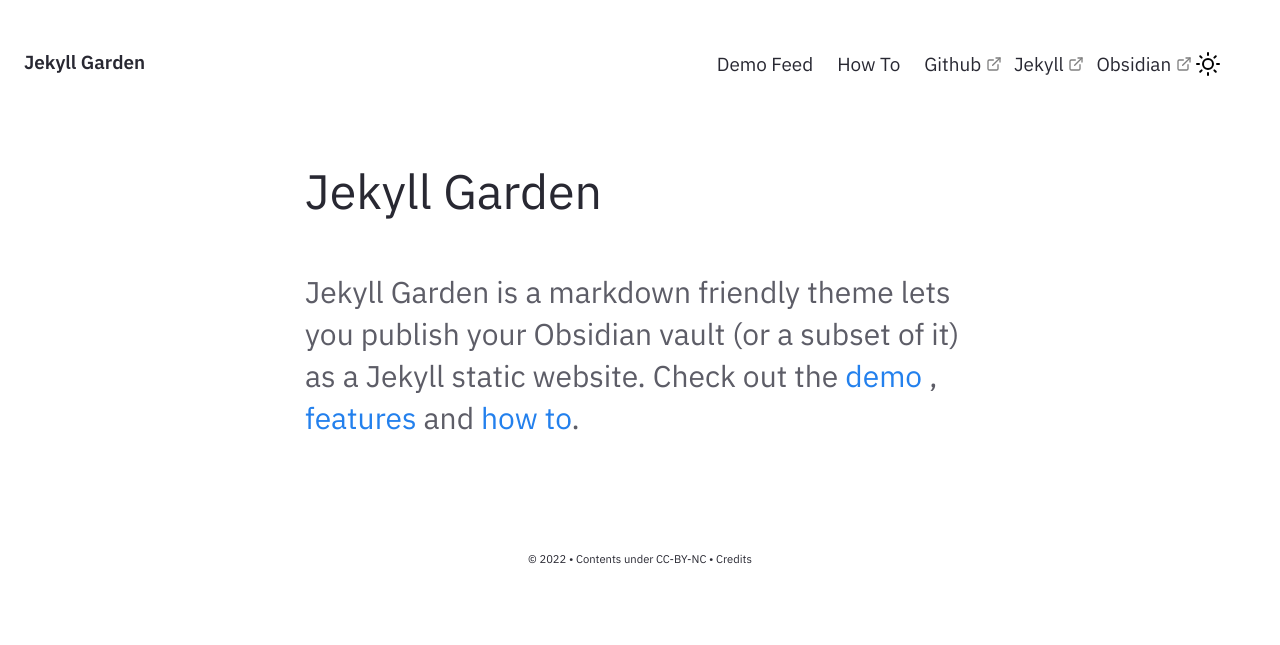
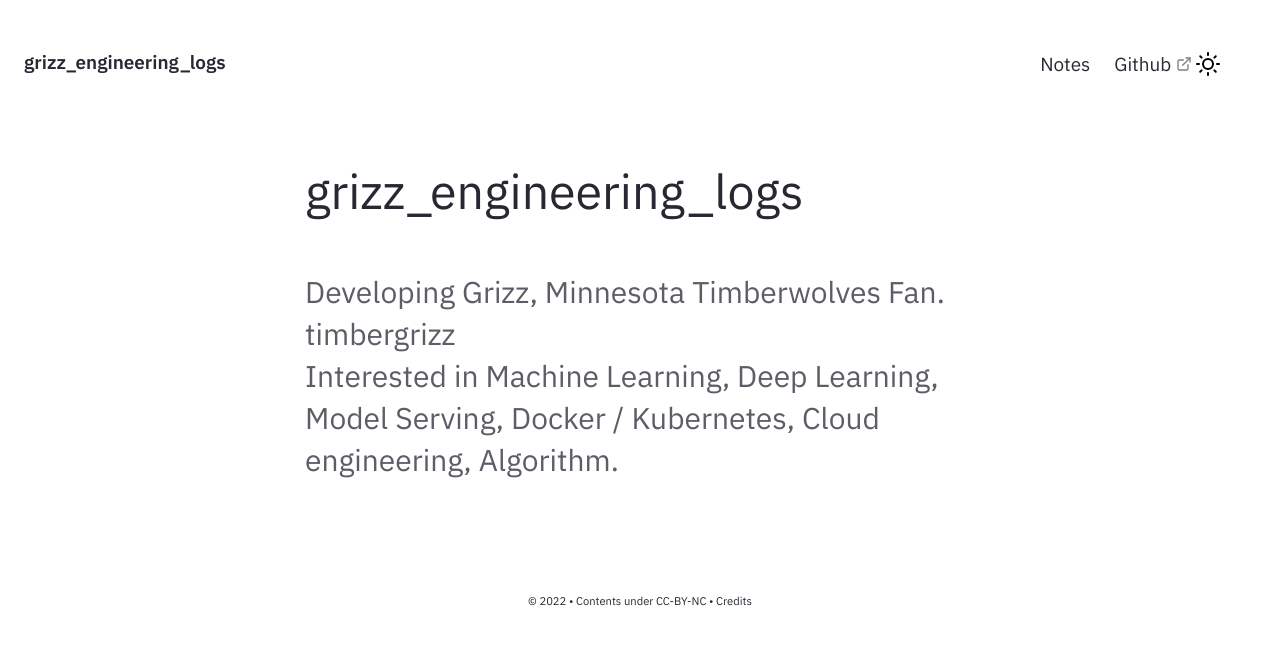
Before and after one commit to timbergrizz/timbergrizz.github.io, a Jekyll site: the page built from pages/index.md, in a window 1280 px wide. Shown: the top 645 px of the page. Built offline with Jekyll 4.4.1, drawn with Linux system fonts in a browser that asks for light colours.

Commit message:
Initializing my blog

```diff
--- a/_config.yml
+++ b/_config.yml
@@ -27,8 +27,8 @@ baseurl: ""
 
 # Website Header, Description, Footer year and text.
 # If you are deleting this, make sure you remove it from HTML files too
-heading: Jekyll Garden # Change this
-content: Obsidian ready Jekyll Theme
+heading: grizz_engineering_logs # Change this
+content: grizz has little storage for engineering logs
 copyright:
   year: © 2022
   msg: Contents under CC-BY-NC
--- a/_includes/Homepage.html
+++ b/_includes/Homepage.html
@@ -1,7 +1,7 @@
 <div class="home-intro">
     <div class="jumbo">{{site.heading}} </div>
     <div class="home-sub-text"> <h3>
-        Jekyll Garden is a markdown friendly theme lets you publish your Obsidian vault (or a subset of it) as a Jekyll static website.
-        Check out the <a href="{{'/notes' | relative_url}}"> demo </a>, <a href="{{'/post/features' | relative_url}}"> features </a> and <a href="{{'/post/how-to' | relative_url}}"> how to</a>.
+            Developing Grizz, Minnesota Timberwolves Fan. timbergrizz <br>
+            Interested in Machine Learning, Deep Learning, Model Serving, Docker / Kubernetes, Cloud engineering, Algorithm.
         </h3>
 </div> </div>
--- a/_includes/Nav.html
+++ b/_includes/Nav.html
@@ -54,19 +54,10 @@
     <div id="navbarBasicExample" class="navbar-menu">
       <div class="navbar-start">
         <a href="{{'/notes' | relative_url}}" class="navbar-item">
-          Demo Feed
+            Notes
         </a>
-        <a href="../post/how-to" class="navbar-item">
-          How To
-        </a>
-        <a href="https://github.com/Jekyll-Garden/jekyll-garden.github.io" target="_blank" class="navbar-item">
+        <a href="https://github.com/timbergrizz" target="_blank" class="navbar-item">
           Github
-        </a>
-        <a href="https://jekyllrb.com/" target="_blank" class="navbar-item">
-          Jekyll
-        </a>
-        <a href="https://obsidian.md/"  target="_blank" class="navbar-item">
-          Obsidian
         </a>
       </div>
       <div class="navbar-end is-hidden-mobile" onclick="modeSwitcher()" >
```
